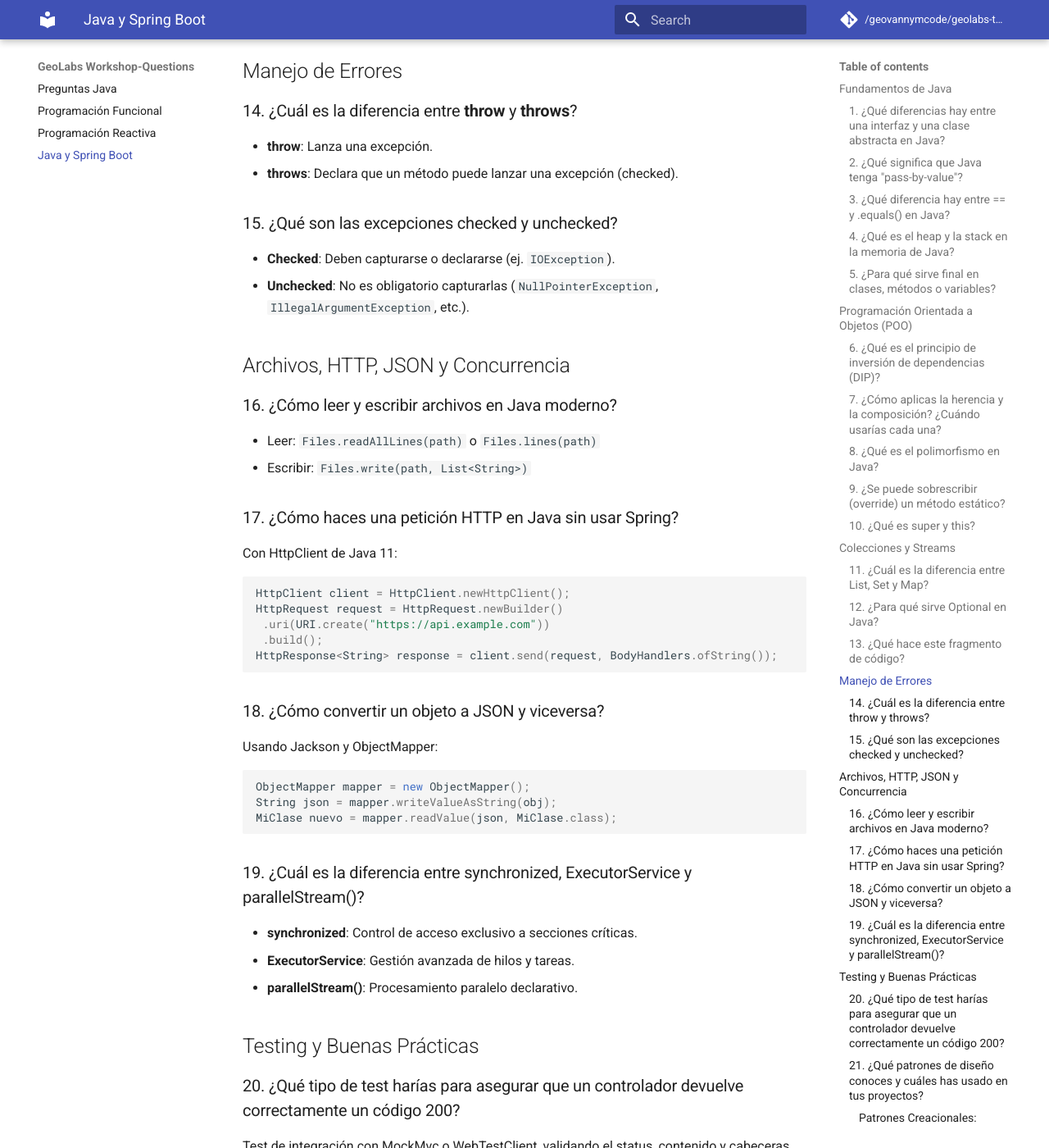
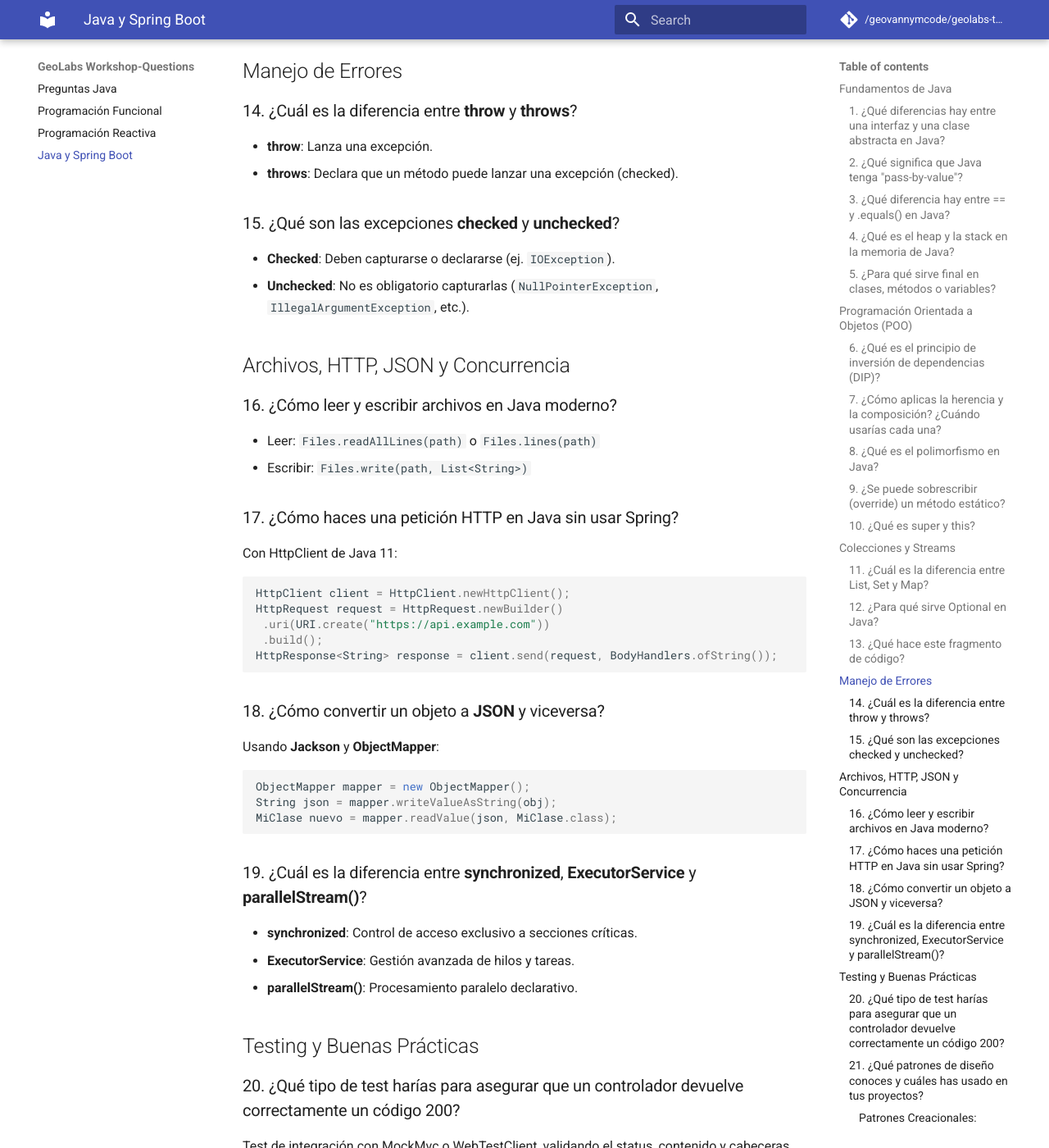
Before and after one commit to geovannymcode/geolabs-test.github.io, an MkDocs documentation site: the page built from docs/spring.md, in a window 1280 px wide and 1400 px high, scrolled down 2477 px. Shown: the whole window at 82% size. Built offline with MkDocs 1.6.1 and Material for MkDocs 9.7.7, drawn with Linux system fonts in a browser that asks for light colours; comment, search, counter and statistics services are not loaded.

Commit message:
Commit retroactivo

````diff
--- a/docs/spring.md
+++ b/docs/spring.md
@@ -74,7 +74,7 @@ CARLOS
 - **throw**: Lanza una excepción.
 - **throws**: Declara que un método puede lanzar una excepción (checked).
 
-### 15. ¿Qué son las excepciones checked y unchecked?
+### 15. ¿Qué son las excepciones **checked** y **unchecked**?
 
 - **Checked**: Deben capturarse o declararse (ej. `IOException`).
 - **Unchecked**: No es obligatorio capturarlas (`NullPointerException`, `IllegalArgumentException`, etc.).
@@ -96,16 +96,16 @@ HttpRequest request = HttpRequest.newBuilder()
 HttpResponse<String> response = client.send(request, BodyHandlers.ofString());
 ```
 
-### 18. ¿Cómo convertir un objeto a JSON y viceversa?
+### 18. ¿Cómo convertir un objeto a **JSON** y viceversa?
 
-Usando Jackson y ObjectMapper:
+Usando **Jackson** y **ObjectMapper**:
 ```java
 ObjectMapper mapper = new ObjectMapper();
 String json = mapper.writeValueAsString(obj);
 MiClase nuevo = mapper.readValue(json, MiClase.class);
 ```
 
-### 19. ¿Cuál es la diferencia entre synchronized, ExecutorService y parallelStream()?
+### 19. ¿Cuál es la diferencia entre **synchronized**, **ExecutorService** y **parallelStream()**?
 
 - **synchronized**: Control de acceso exclusivo a secciones críticas.
 - **ExecutorService**: Gestión avanzada de hilos y tareas.
````
